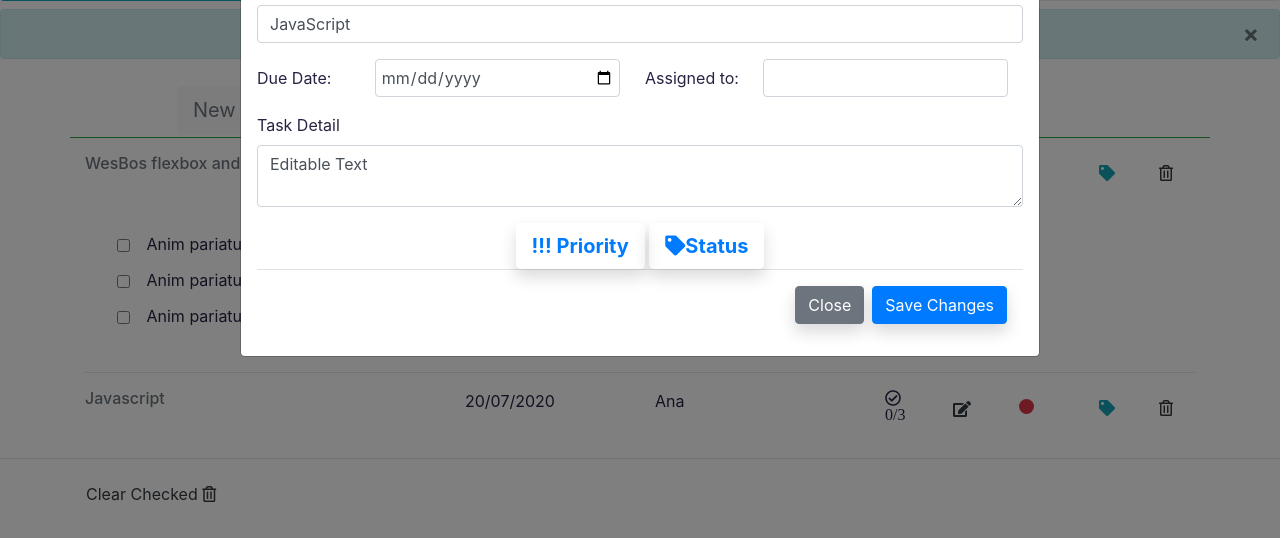
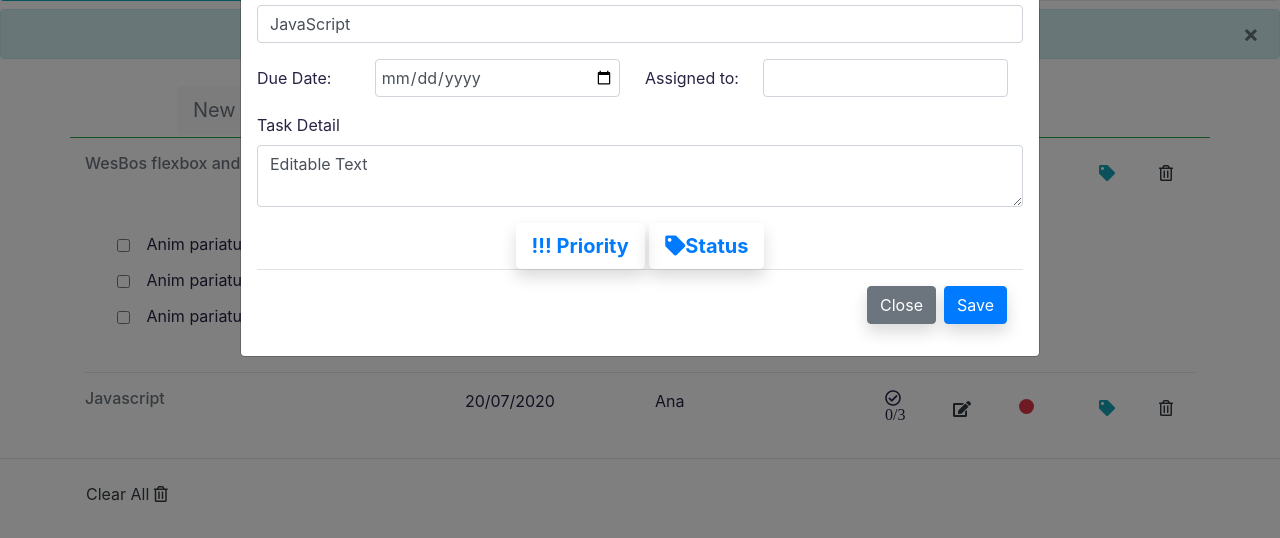
Before and after one commit to agorodinskaya/TeamTaskList-1, a plain HTML site: page index.html in a window 1280 px wide. Both pictures are taken after a click on the button 968 px from the left and 306 px from the top of the page. Shown: the part 135-673 px from the top of the page. Drawn offline with nearby package versions, Linux system fonts and the light colour scheme.

Commit message:
change 'save' changed to 'change', 'Clear Checked'to 'Clear All'

```diff
--- a/index.html
+++ b/index.html
@@ -24,7 +24,8 @@
                 </div>
                 <ul class="nav navbar-nav navbar-right">
                     <div class="dropdown">
-                    <a href="#" class="dropdown-toggle" id="dropdownMenuButton" data-toggle="dropdown" aria-haspopup="true" aria-expanded="false"><i class="fas fa-user-circle fa-3x"></i></a>
+                        <a href="#" class="dropdown-toggle" id="dropdownMenuButton" data-toggle="dropdown"
+                            aria-haspopup="true" aria-expanded="false"><i class="fas fa-user-circle fa-3x"></i></a>
                         <div class="dropdown-menu" aria-labelledby="dropdownMenuButton">
                             <a class="dropdown-item" href="#">Setting</a>
                             <a class="dropdown-item" href="#">Notifications<span class="badge badge-info">3</span></a>
@@ -349,7 +350,7 @@
     <!--footer clear checked trash-->
     <footer class="container">
         <form class="clearAll" action="" method="post">
-            <button type="button" class="ml-0 pl-0 btn btn-link text-dark">Clear Checked
+            <button type="button" class="ml-0 pl-0 btn btn-link text-dark">Clear All
                 <i class="icon far fa-trash-alt"></i></button>
         </form>
     </footer>
@@ -463,8 +464,7 @@
                         <!-- select Status -->
                         <div class="modal-footer">
                             <button type="button" class="btn btn-secondary shadow" data-dismiss="modal">Close</button>
-                            <button type="button" class="btn btn-primary shadow" data-dismiss="modal">Save
-                                Changes</button>
+                            <button type="button" class="btn btn-primary shadow" data-dismiss="modal">Save</button>
                         </div>
                     </div>
                 </form>
```
Lines whose indentation alone changed are shown as unchanged.
